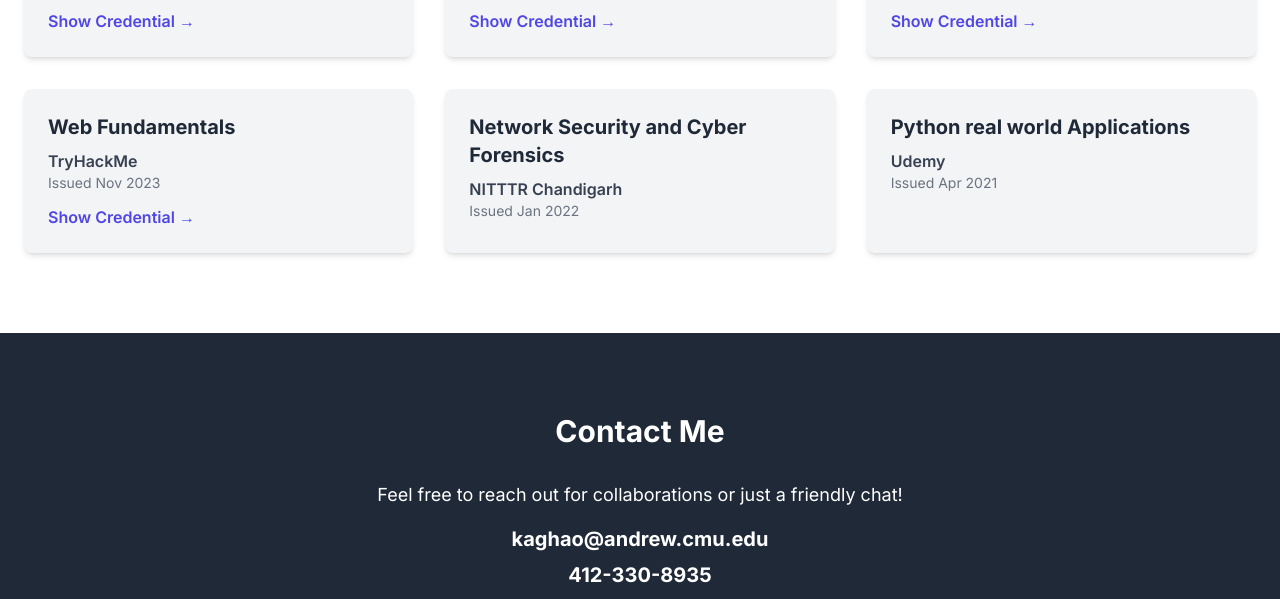
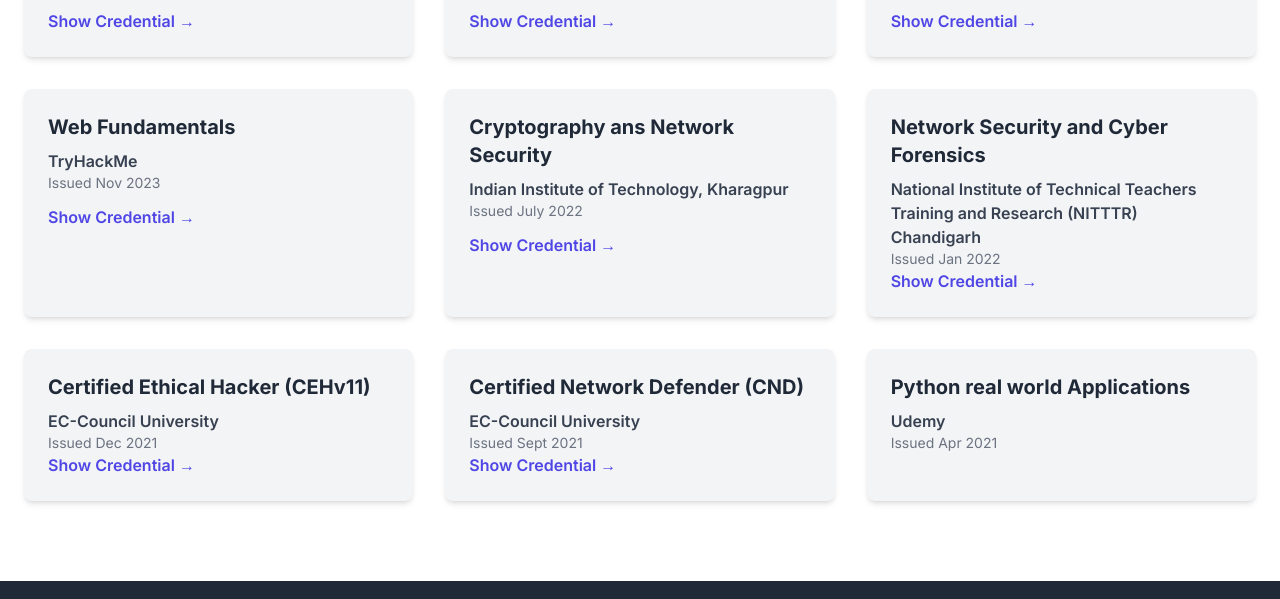
Before and after one commit to keyuraghao/Portfolio, a plain HTML site: page index.html in a window 1280 px wide. Shown: the part 4619-5218 px from the top of the page. Drawn offline with nearby package versions, Linux system fonts and the light colour scheme.

Commit message:
Update index.html

```diff
--- a/index.html
+++ b/index.html
@@ -291,9 +291,32 @@
                 </div>
                  <!-- Certification Card -->
                 <div class="bg-gray-100 p-6 rounded-lg shadow-md">
+                    <h3 class="text-xl font-bold mb-2">Cryptography ans Network Security</h3>
+                    <p class="text-gray-700 font-semibold">Indian Institute of Technology, Kharagpur</p>
+                    <p class="text-sm text-gray-500 mb-3">Issued July 2022</p>
+                    <a href="Cryptography and Network Security.jpg" class="font-semibold text-indigo-600 hover:text-indigo-500">Show Credential &rarr;</a>
+                </div>
+
+                 <!-- Certification Card -->
+                <div class="bg-gray-100 p-6 rounded-lg shadow-md">
                     <h3 class="text-xl font-bold mb-2">Network Security and Cyber Forensics</h3>
-                    <p class="text-gray-700 font-semibold">NITTTR Chandigarh</p>
+                    <p class="text-gray-700 font-semibold">National Institute of Technical Teachers Training and Research (NITTTR) Chandigarh</p>
                     <p class="text-sm text-gray-500">Issued Jan 2022</p>
+                    <a href="NITTTR CYBER SECURITY.pdf" class="font-semibold text-indigo-600 hover:text-indigo-500">Show Credential &rarr;</a>
+                </div>
+                          <!-- Certification Card -->
+                <div class="bg-gray-100 p-6 rounded-lg shadow-md">
+                    <h3 class="text-xl font-bold mb-2">Certified Ethical Hacker (CEHv11)</h3>
+                    <p class="text-gray-700 font-semibold">EC-Council University</p>
+                    <p class="text-sm text-gray-500">Issued Dec 2021</p>
+                    <a href="CEHV11.pdf" class="font-semibold text-indigo-600 hover:text-indigo-500">Show Credential &rarr;</a>
+                </div>
+                                         <!-- Certification Card -->
+                <div class="bg-gray-100 p-6 rounded-lg shadow-md">
+                    <h3 class="text-xl font-bold mb-2">Certified Network Defender (CND)</h3>
+                    <p class="text-gray-700 font-semibold">EC-Council University</p>
+                    <p class="text-sm text-gray-500">Issued Sept 2021</p>
+                    <a href="CND.pdf" class="font-semibold text-indigo-600 hover:text-indigo-500">Show Credential &rarr;</a>
                 </div>
                 <!-- Certification Card -->
                 <div class="bg-gray-100 p-6 rounded-lg shadow-md">
```
